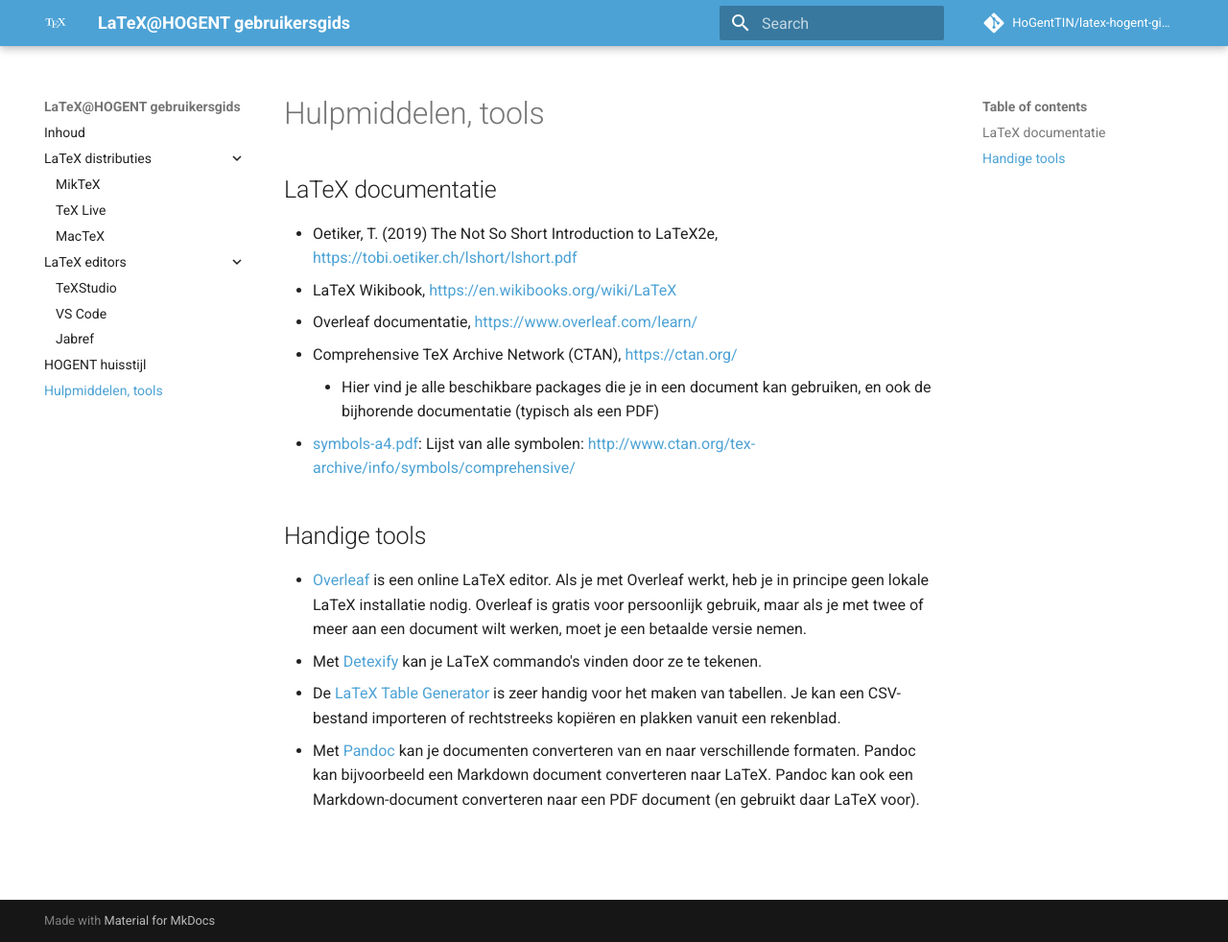
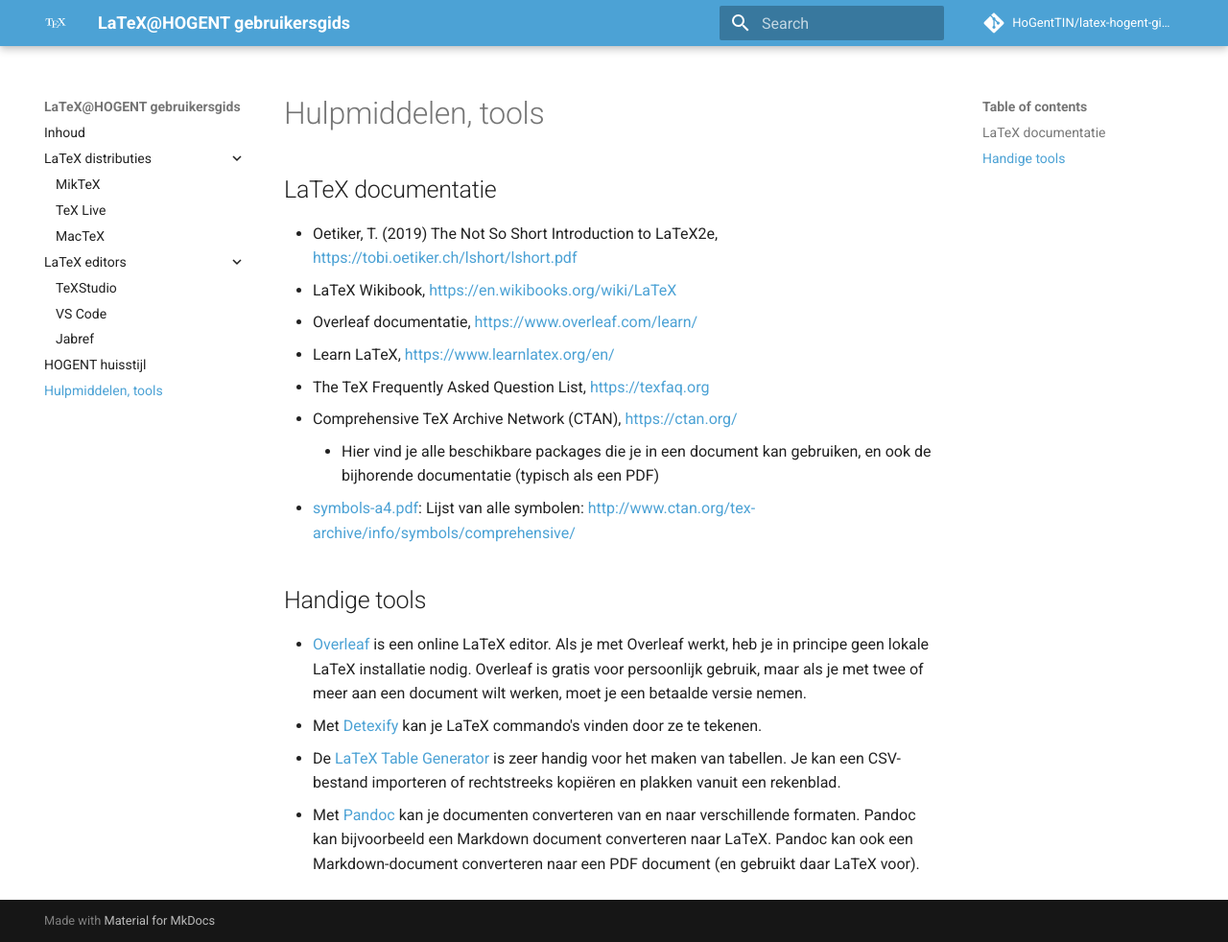
Before and after one commit to HoGentTIN/latex-hogent-gids, an MkDocs documentation site: the page built from docs/hulpmiddelen.md, in a window 1280 px wide and 982 px high. Shown: the whole window at 96% size. Built offline with MkDocs 1.6.1 and Material for MkDocs 9.7.7, drawn with Linux system fonts in a browser that asks for light colours; comment, search, counter and statistics services are not loaded.

Commit message:
Enkele bronnen toegevoegd aan lijst documentatie

```diff
--- a/docs/hulpmiddelen.md
+++ b/docs/hulpmiddelen.md
@@ -5,6 +5,8 @@
 - Oetiker, T. (2019) The Not So Short Introduction to LaTeX2e, <https://tobi.oetiker.ch/lshort/lshort.pdf>
 - LaTeX Wikibook, <https://en.wikibooks.org/wiki/LaTeX>
 - Overleaf documentatie, <https://www.overleaf.com/learn/>
+- Learn LaTeX, <https://www.learnlatex.org/en/>
+- The TeX Frequently Asked Question List, <https://texfaq.org>
 - Comprehensive TeX Archive Network (CTAN), <https://ctan.org/>
     - Hier vind je alle beschikbare packages die je in een document kan gebruiken, en ook de bijhorende documentatie (typisch als een PDF)
 - [symbols-a4.pdf](https://mirrors.evoluso.com/CTAN/info/symbols/comprehensive/symbols-a4.pdf): Lijst van alle symbolen: <http://www.ctan.org/tex-archive/info/symbols/comprehensive/>
```
